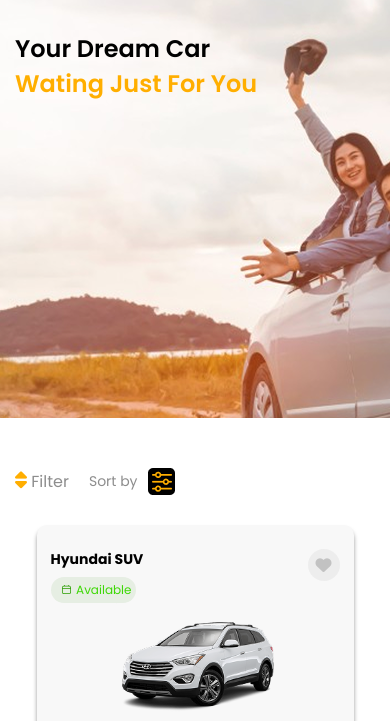
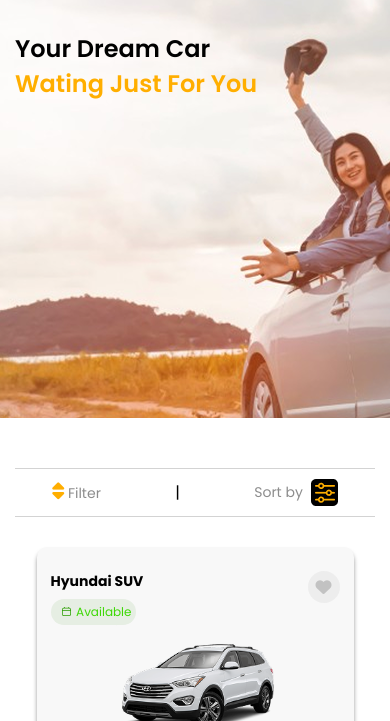
Before and after one commit to md-mozammil-git/carpoint-rental-app, a plain HTML site: page booking.html in a window 390 px wide. Shown: the part 120-841 px from the top of the page. Drawn offline with nearby package versions, Linux system fonts and the light colour scheme.

Commit message:
add new feature

```diff
--- a/booking.html
+++ b/booking.html
@@ -347,6 +347,9 @@
                   <span class="Filter"
                     ><i class="fa-solid fa-sort filterbtn"></i> Filter</span
                   >
+                </div>
+                <div class="filter-line">|</div>
+                <div>
                   <span>Sort by</span
                   ><span class="sorting"
                     ><img src="./assets/Group.png" alt=""
@@ -943,7 +946,7 @@
       </div>
     </section>
     <!-- Contact section -->
-    <!-- <section class="contact-sec">
+    <section class="contact-sec">
       <div class="sm-container">
         <div class="form-wrpr">
           <div data-aos="fade-up" data-aos-duration="1000" class="form-head">
@@ -988,10 +991,10 @@
           </div>
         </div>
       </div>
-    </section> -->
+    </section>
 
     <!-- Footer section -->
-    <!-- <footer class="ft-sec">
+    <footer class="ft-sec">
       <div class="container">
         <div class="row">
           <div class="col-25">
@@ -1064,7 +1067,7 @@
           reserved.
         </div>
       </div>
-    </footer> -->
+    </footer>
 
     <!-- Swiper js CDN -->
     <script src="https://cdn.jsdelivr.net/npm/swiper@11/swiper-bundle.min.js"></script>
--- a/css/booking_style.css
+++ b/css/booking_style.css
@@ -83,11 +83,6 @@
 .bkcd-sec {
   padding: 160px 0 30px;
 }
-.section-right > div:first-child > div {
-  display: flex;
-  align-items: center;
-  gap: 10px;
-}
 .section-right > div:first-child > p {
   font-weight: 500;
   max-width: 415px;
@@ -96,14 +91,20 @@
   color: #8d8d8d;
   font-size: 14px;
 }
-.filter {
-  margin-right: 10px;
+.filter-line {
+  display: none;
 }
+
 .filter > i {
   cursor: pointer;
   font-size: 1.2rem;
   color: var(--primary-color);
 }
+/* .second-child > div:first-child > div:last-child {
+  display: flex;
+  align-items: center;
+  gap: 8px;
+} */
 .section-right > div:first-child > div > span:last-child > img {
   max-width: 27px;
   width: 100%;
@@ -115,6 +116,11 @@
   display: flex;
   align-items: center;
   justify-content: space-between;
+}
+.section-right > div:first-child > div:last-child {
+  display: flex;
+  align-items: center;
+  gap: 8px;
 }
 .section-left {
   padding-right: 20px;
@@ -321,7 +327,7 @@
   border: none;
   transition: all 0.7s ease;
 }
-.section-right > div:first-child > div > span:first-child {
+.section-right > div:first-child > div:nth-child(2) {
   display: none;
 }
 /* layout for mobile */
@@ -334,7 +340,7 @@
   height: 46vh;
   transform: translateY(100%);
   z-index: 999999999;
-  transition: transform 0.8s ease;
+  transition: transform 0.7s ease;
 }
 .sort-layout.sort-active {
   transform: translateY(0);
@@ -359,7 +365,7 @@
   background-color: white;
   z-index: 100000;
   transform: translateX(100%);
-  transition: transform 1s ease;
+  transition: transform 0.7s ease;
 }
 .filter-layout.filter-active {
   transform: translateX(0%);
@@ -414,17 +420,20 @@
   .bkcd-sec {
     padding-top: 100px;
   }
-  .section-right > div:first-child > div > span:first-child {
+  .section-right > div:first-child > div:nth-child(2) {
     display: block;
-    /* margin-right: 500px; */
+  }
+  .section-right > div:first-child {
+    margin-bottom: 62px;
+    justify-content: space-around;
+    padding: 10px 0;
+    border-block: 1px solid lightgray;
+  }
+  .filter-line {
+    display: block;
   }
   .section-right > div:first-child > p {
     display: none;
-  }
-
-  .section-right > div:first-child {
-    margin-bottom: 62px;
-    justify-content: center;
   }
 }
 
@@ -477,11 +486,11 @@
   .bkcd-sec {
     padding-top: 50px;
   }
-  .section-right > div:first-child {
+  /* .section-right > div:first-child {
     flex-direction: column;
     gap: 20px;
     align-items: start;
-  }
+  } */
   .bookcard-end {
     margin-top: 50px;
   }
@@ -495,7 +504,7 @@
     font-size: 1rem;
   }
   .section-right > div:first-child {
-    margin-bottom: 30px ;
+    margin-bottom: 30px;
   }
 }
 
@@ -511,7 +520,7 @@
     font-size: 14px;
   }
   .section-right > div:first-child > div > span:first-child {
-    font-size: 16px;
+    font-size: 14px;
   }
   .bookcard-cnt > div:last-child > div:first-child {
     font-size: 16px;
```
